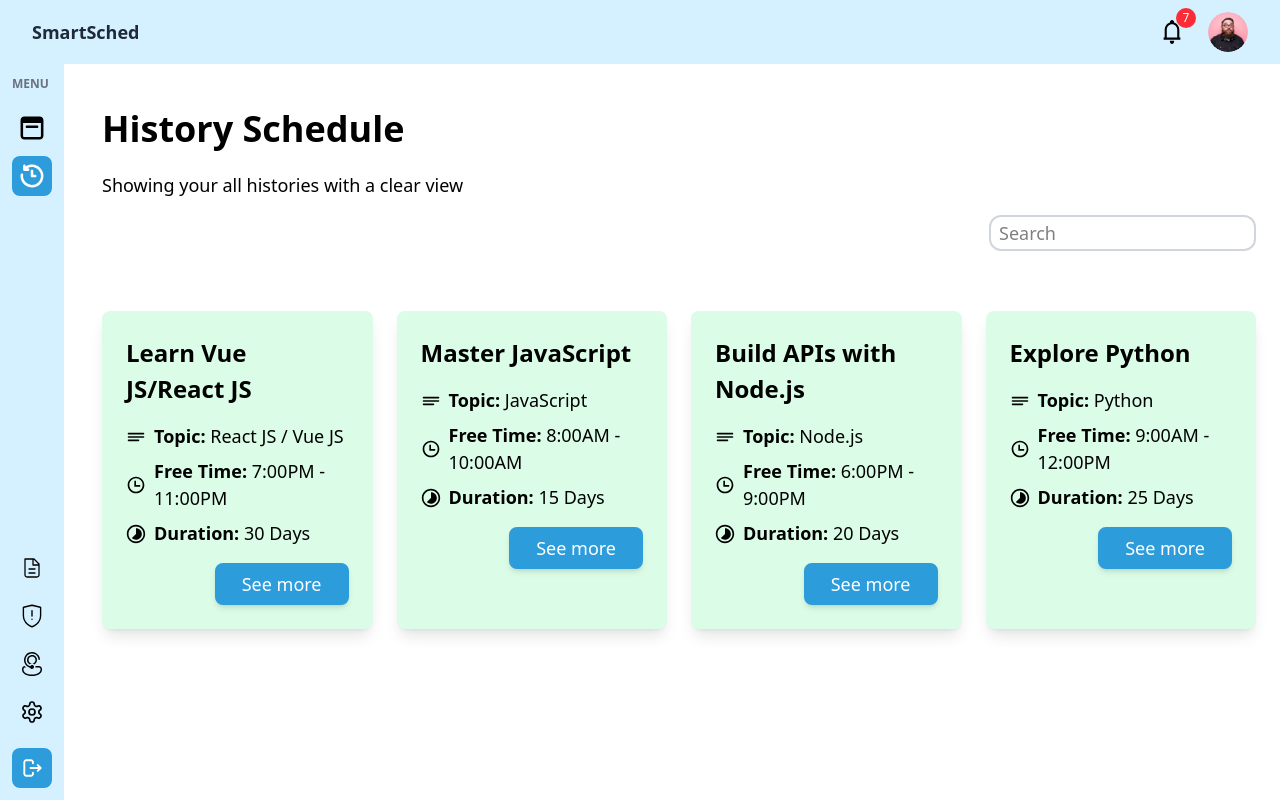
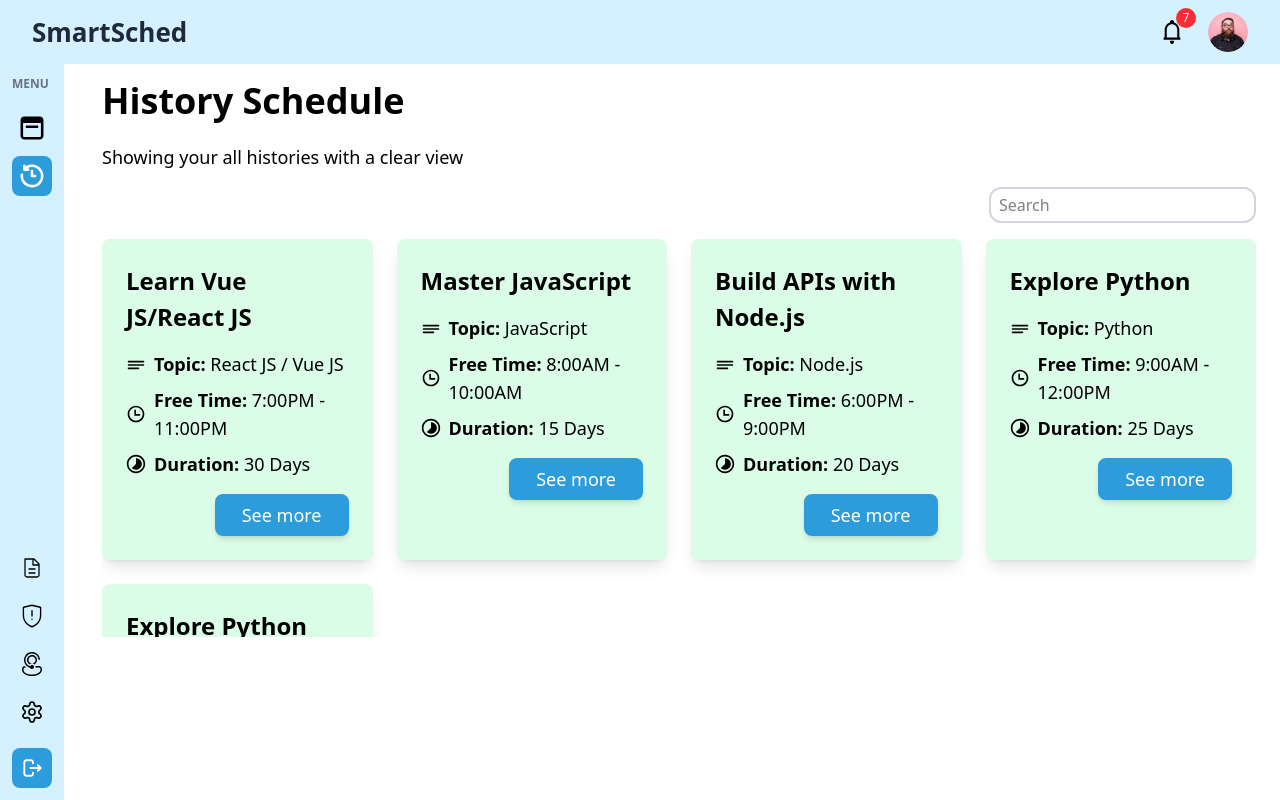
Before and after one commit to MrNobodyCam/SmartSched, a React (Vite) app in the folder frontend/: page / in a window 1280 px wide. Both pictures are taken after a click on the item 32 px from the left and 176 px from the top of the page. Built offline with nearby package versions, Linux system fonts and the light colour scheme.

Commit message:
fix mt check screen

```diff
--- a/frontend/src/App.tsx
+++ b/frontend/src/App.tsx
@@ -47,7 +47,7 @@ function App() {
           className={`flex-1 overflow-auto pt-16 ${
             activeScreen === "calendar"
               ? "pt-[50px] sm:pt-[50px] md:pt-[50px] lg:pt-[50px] xl:pt-[50px] 2xl:pt-[50px] md:ml-[58px] lg:ml-[58px] xl:ml-[58px] 2xl:ml-[58px]"
-              : "pt-[50px] sm:pt-[50px] md:pt-[78px] lg:pt-[78px] xl:pt-[78px] 2xl:pt-[78px] ml-[-5px] md:ml-[78px] lg:ml-[78px] xl:ml-[78px] 2xl:ml-[78px]"
+              : "pt-[50px] sm:pt-[50px] md:pt-[78px] lg:pt-[78px] xl:pt-[50px] 2xl:pt-[50px] ml-[-5px] md:ml-[78px] lg:ml-[78px] xl:ml-[78px] 2xl:ml-[78px]"
           }`}
         >
           {/* Dynamically Render Screens Based on Active Screen */}
--- a/frontend/src/components/NotificationPopup.tsx
+++ b/frontend/src/components/NotificationPopup.tsx
@@ -116,7 +116,7 @@ const NotificationPopup = () => {
       >
         <img
           src={BellIcon}
-          className="h-6 w-6 text-gray-700"
+          className="h-6 w-6 text-gray-700 cursor-pointer"
           alt="Notifications"
         />
         {/* Notification Count Badge */}
--- a/frontend/src/components/generate-schedule.tsx
+++ b/frontend/src/components/generate-schedule.tsx
@@ -19,6 +19,7 @@ const EmptySchedule = () => {
           </div>
           <div className="flex justify-end sm:justify-end sm:ml-auto mt-4 sm:mt-0 pl-40">
             <PrimaryBtn
+              py="py-2"
               extraContent={
                 <img
                   src={PlusIcon}
--- a/frontend/src/components/navbar.tsx
+++ b/frontend/src/components/navbar.tsx
@@ -1,4 +1,3 @@
-import React from "react";
 import NotificationPopup from "./NotificationPopup";
 import profilePic from "../assets/images/profile.svg";
 
@@ -32,7 +31,9 @@ function NavBar({ toggleSidebar }: NavBarProps) {
         </button>
 
         {/* Brand Name */}
-        <h1 className="text-lg font-bold text-gray-800">SmartSched</h1>
+        <h1 className="text-[22px] md:text-[24px] lg:text-[26px] font-bold text-gray-800">
+          SmartSched
+        </h1>
       </div>
 
       {/* Navbar Right Section */}
--- a/frontend/src/pages/history_data.tsx
+++ b/frontend/src/pages/history_data.tsx
@@ -36,6 +36,13 @@ function HistoryScreen() {
       freeTime: "9:00AM - 12:00PM",
       duration: "25 Days",
     },
+    {
+      id: 5,
+      title: "Explore Python",
+      topic: "Python",
+      freeTime: "9:00AM - 12:00PM",
+      duration: "25 Days",
+    },
   ];
 
   // State for search input and filtered data
@@ -56,7 +63,7 @@ function HistoryScreen() {
   return (
     <>
       {/* Container */}
-      <div className="relative w-full min-h-screen p-4 sm:p-6">
+      <div className="relative w-full p-4 sm:p-6">
         {/* Title */}
         <h1 className="text-[30px] md:text-[32px] lg:text-[36px] font-bold text-black">
           History Schedule
@@ -73,14 +80,15 @@ function HistoryScreen() {
               placeholder="Search"
               value={searchTerm}
               onChange={handleSearch}
-              className="outline-none text-opacity-40 mr-2 flex-grow text-[14px] md:text-[16px] lg:text-[18px]"
+              className="outline-none text-opacity-40 mr-2 flex-grow text-sm sm:text-base"
             />
             {/* <img src={search} alt="Search" className="w-5 h-5 sm:w-6 sm:h-6" /> */}
           </div>
         </div>
 
         {/* Cards Container */}
-        <div className="grid grid-cols-1 sm:grid-cols-2 lg:grid-cols-3 xl:grid-cols-4 gap-4 sm:gap-6 mt-15">
+        <div className="mt-4 h-[398px] overflow-y-auto pb-5">
+          <div className="grid grid-cols-1 sm:grid-cols-2 lg:grid-cols-3 xl:grid-cols-4 gap-4 sm:gap-6">
             {historyData.length > 0 ? (
               historyData.map((item) => (
                 <div
@@ -100,7 +108,8 @@ function HistoryScreen() {
                         className="w-4 h-4 sm:w-5 sm:h-5 mr-2"
                       />
                       <p className="text-[14px] md:text-[16px] lg:text-[18px] text-black">
-                      <span className="font-semibold">Topic:</span> {item.topic}
+                        <span className="font-semibold">Topic:</span>{" "}
+                        {item.topic}
                       </p>
                     </div>
                     {/* Free Time */}
@@ -110,7 +119,7 @@ function HistoryScreen() {
                         alt="Time"
                         className="w-4 h-4 sm:w-5 sm:h-5 mr-2"
                       />
-                    <p className="text-[14px] md:text-[16px] lg:text-[18px] text-black">
+                      <p className="text-sm sm:text-base lg:text-lg text-black">
                         <span className="font-semibold">Free Time:</span>{" "}
                         {item.freeTime}
                       </p>
@@ -122,26 +131,31 @@ function HistoryScreen() {
                         alt="Duration"
                         className="w-4 h-4 sm:w-5 sm:h-5 mr-2"
                       />
-                    <p className="text-[14px] md:text-[16px] lg:text-[18px] text-black">
+                      <p className="text-sm sm:text-base lg:text-lg text-black">
                         <span className="font-semibold">Duration:</span>{" "}
                         {item.duration}
                       </p>
                     </div>
+                    {/* Button */}
                   </div>
                   <div className="mt-4 ml-auto flex justify-end">
                     <PrimaryBtn py="py-1" px="px-8 md:px-6 lg:px-6">
                       See more
                     </PrimaryBtn>
                   </div>
+                  {/* <button className="mt-4 ml-auto block w-full sm:w-auto bg-[rgba(45,156,219,0.8)] bg-opacity-80 text-white py-2 px-4 rounded-lg shadow-md text-xs sm:text-sm lg:text-base">
+                  See more
+                </button> */}
                 </div>
               ))
             ) : (
               <div className="col-span-full flex items-center justify-center min-h-[50vh]">
-              <p className="text-[20px] md:text-[22px] lg:text-[24px] text-black text-center">
+                <p className="text-black text-center text-lg sm:text-xl lg:text-2xl">
                   No results found.
                 </p>
               </div>
             )}
+          </div>
         </div>
       </div>
     </>
```
Lines whose indentation alone changed are shown as unchanged.
